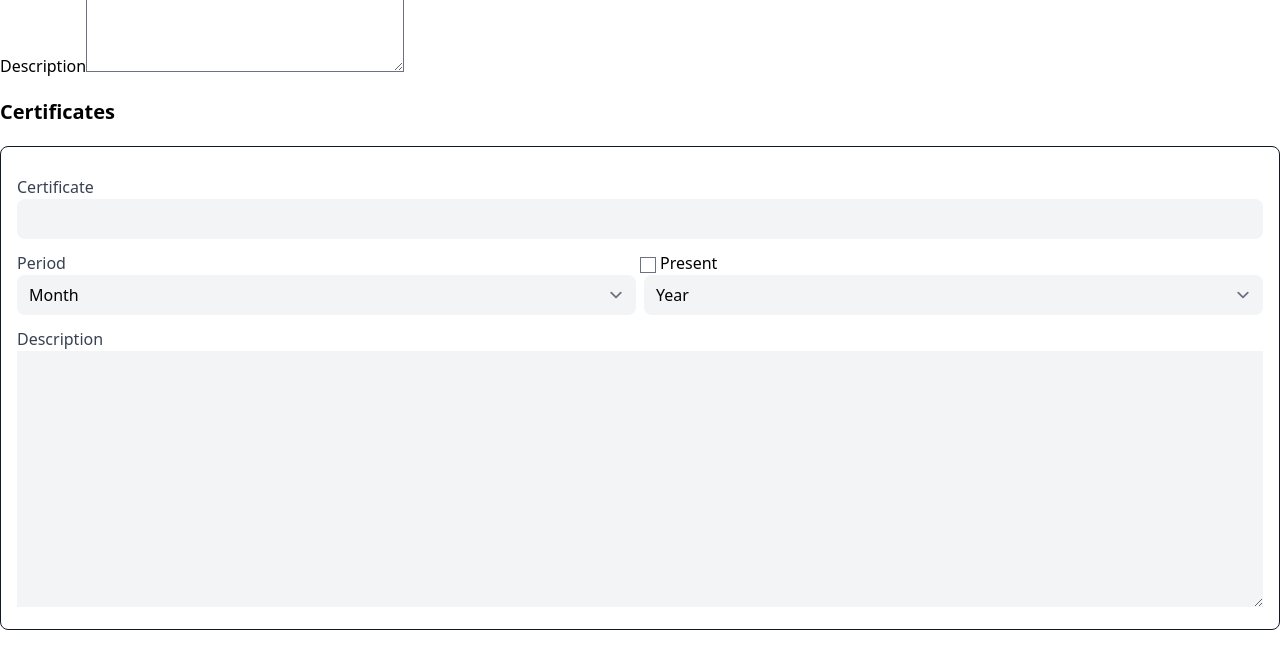
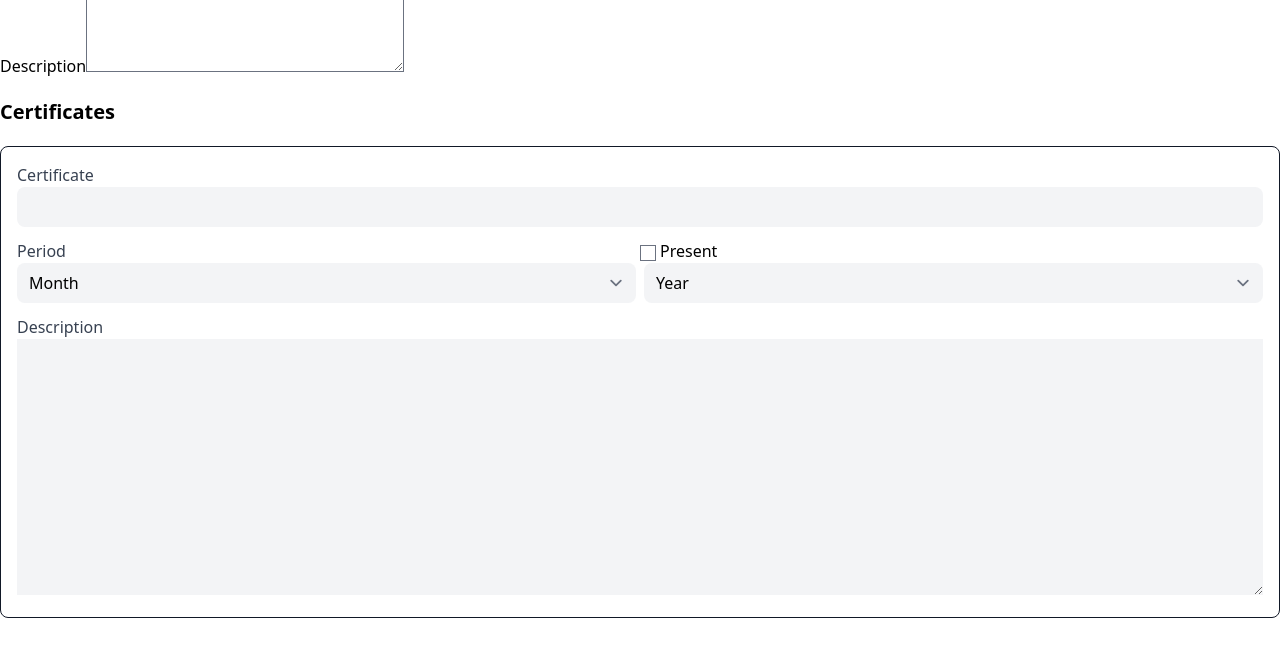
Before and after one commit to Ja-Uyoma/CV-Application, a React (Vite) app: page / in a window 1280 px wide. Shown: the part 2626-3272 px from the top of the page. Built offline with nearby package versions, Linux system fonts and the light colour scheme.

Commit message:
refactor: remove margin set on certificate input div

```diff
--- a/src/components/Certificates.jsx
+++ b/src/components/Certificates.jsx
@@ -53,7 +53,7 @@ const Certificates = () => {
       <h2 className="font-bold text-xl my-5">Certificates</h2>
 
       <form action="/" method="post" autoComplete="off" className="border-solid border rounded-lg border-gray-900 p-4">
-        <div className="my-3">
+        <div>
           <label htmlFor="certificate">
             <span className="block font-medium text-gray-700">Certificate</span>
             {/** */}
```
